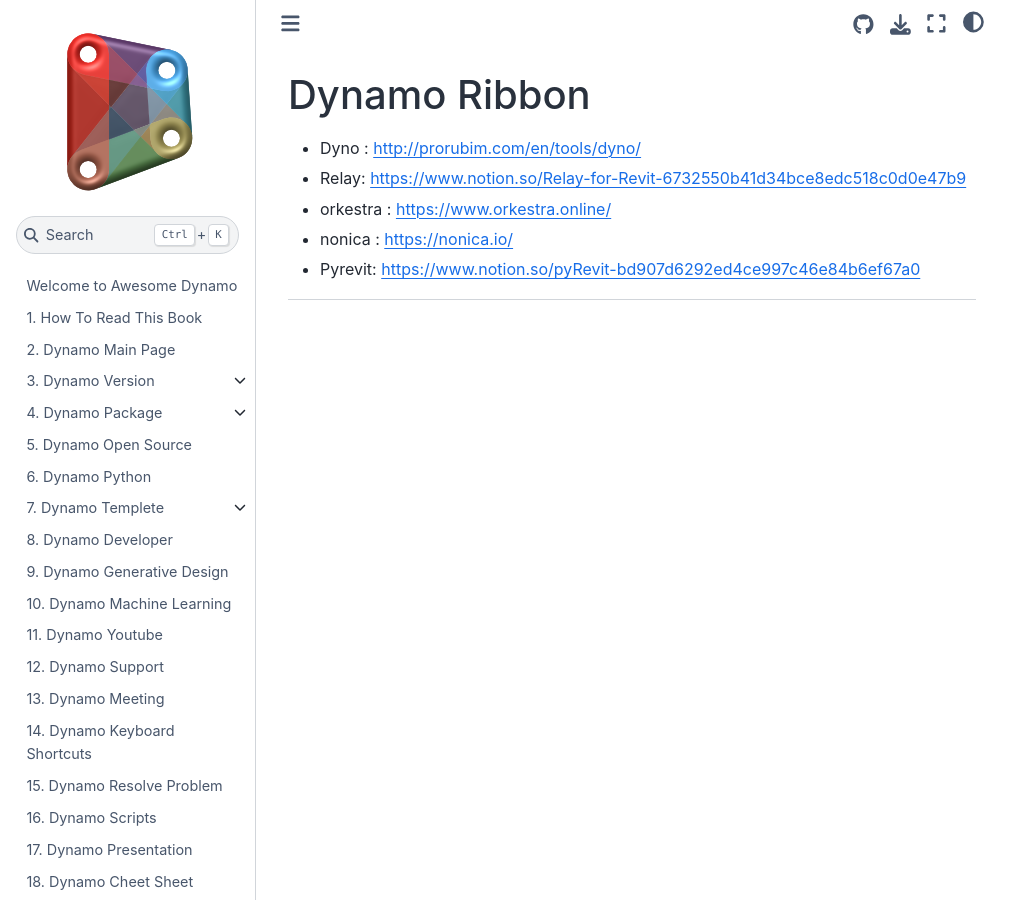
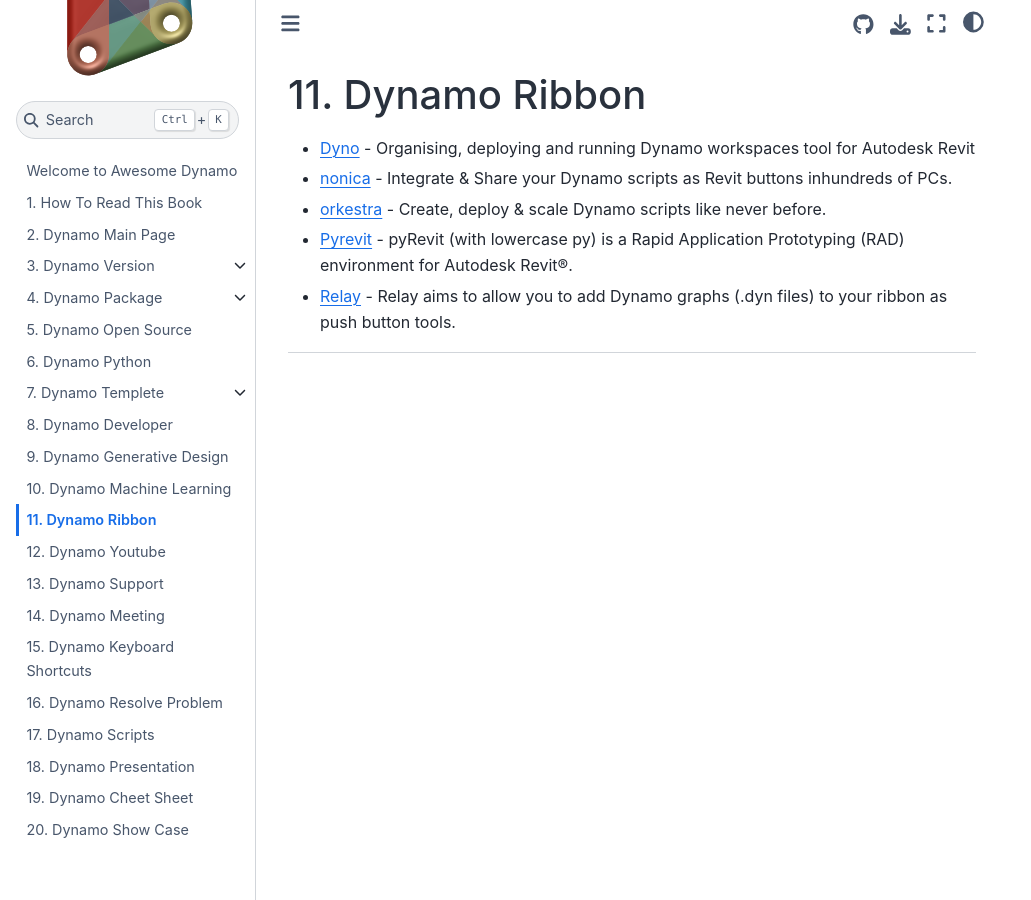
Before and after one commit to chuongmep/Awesome-Dynamo, a Jupyter Book: the page built from DynamoExtension/dynribbon.md, in a window 1280 px wide. Shown: the whole page, without its empty margins (0-1031 px from the left). Built offline with Jupyter Book 1.0.4 settings and Sphinx 7.4.7 and the Sphinx Book theme 1.1.4, drawn with Linux system fonts in a browser that asks for light colours; comment, search, counter and statistics services are not loaded.

Commit message:
add dyn ribbon

````diff
--- a/DynamoExtension/dynribbon.md
+++ b/DynamoExtension/dynribbon.md
@@ -1,10 +1,11 @@
 
 # Dynamo Ribbon
-- Dyno : [http://prorubim.com/en/tools/dyno/](http://prorubim.com/en/tools/dyno/)
-- Relay:  [https://www.notion.so/Relay-for-Revit-6732550b41d34bce8edc518c0d0e47b9](https://www.notion.so/Relay-for-Revit-6732550b41d34bce8edc518c0d0e47b9)
-- orkestra : [https://www.orkestra.online/](https://www.orkestra.online/)
-- nonica : [https://nonica.io/](https://nonica.io/)
-- Pyrevit: [https://www.notion.so/pyRevit-bd907d6292ed4ce997c46e84b6ef67a0](https://www.notion.so/bd907d6292ed4ce997c46e84b6ef67a0)
+
+- [Dyno](http://prorubim.com/en/tools/dyno/) - Organising, deploying and running Dynamo workspaces tool for Autodesk Revit
+- [nonica](https://nonica.io/) - Integrate & Share your Dynamo scripts as Revit buttons inhundreds of PCs.
+- [orkestra](https://www.orkestra.online/) - Create, deploy & scale Dynamo scripts like never before.
+- [Pyrevit](https://www.notion.so/bd907d6292ed4ce997c46e84b6ef67a0) - pyRevit (with lowercase py) is a Rapid Application Prototyping (RAD) environment for Autodesk Revit®.
+- [Relay](https://www.notion.so/Relay-for-Revit-6732550b41d34bce8edc518c0d0e47b9) - Relay aims to allow you to add Dynamo graphs (.dyn files) to your ribbon as push button tools.
 
 
 ```{raw} html
--- a/_toc.yml
+++ b/_toc.yml
@@ -29,6 +29,7 @@
 - file: DynamoDeveloper/dyndeveloper.md
 - file: DynamoGenerativeDesign/dyngenerative.md
 - file: DynamoML/dynml.md
+- file: DynamoExtension/dynribbon.md
 - file: DynamoYoutube/dynyoutube.md
 - file: DynamoSupport/dynsupport.md
 - file: DynamoMeeting/dynmeeting.md
````
